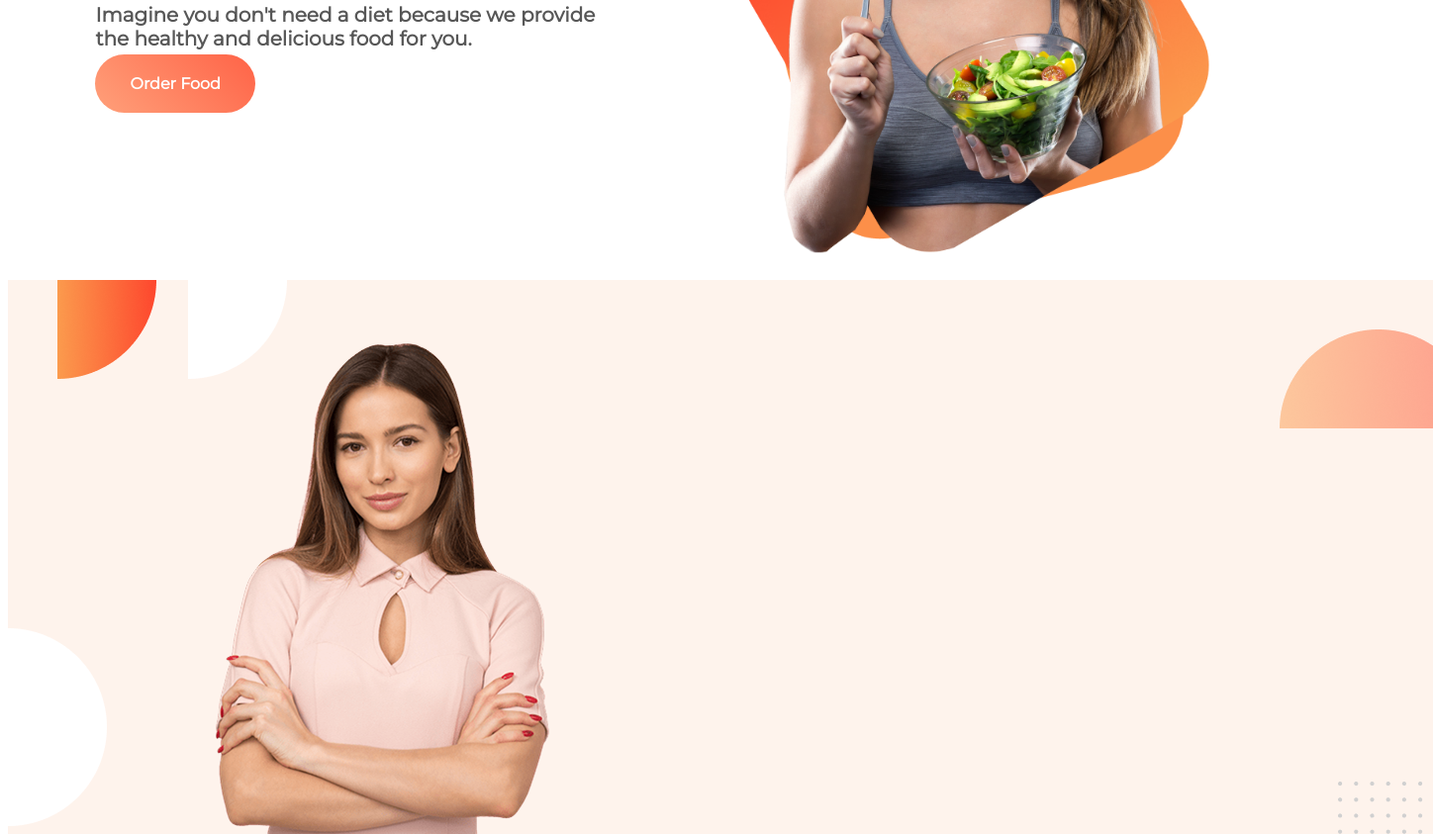
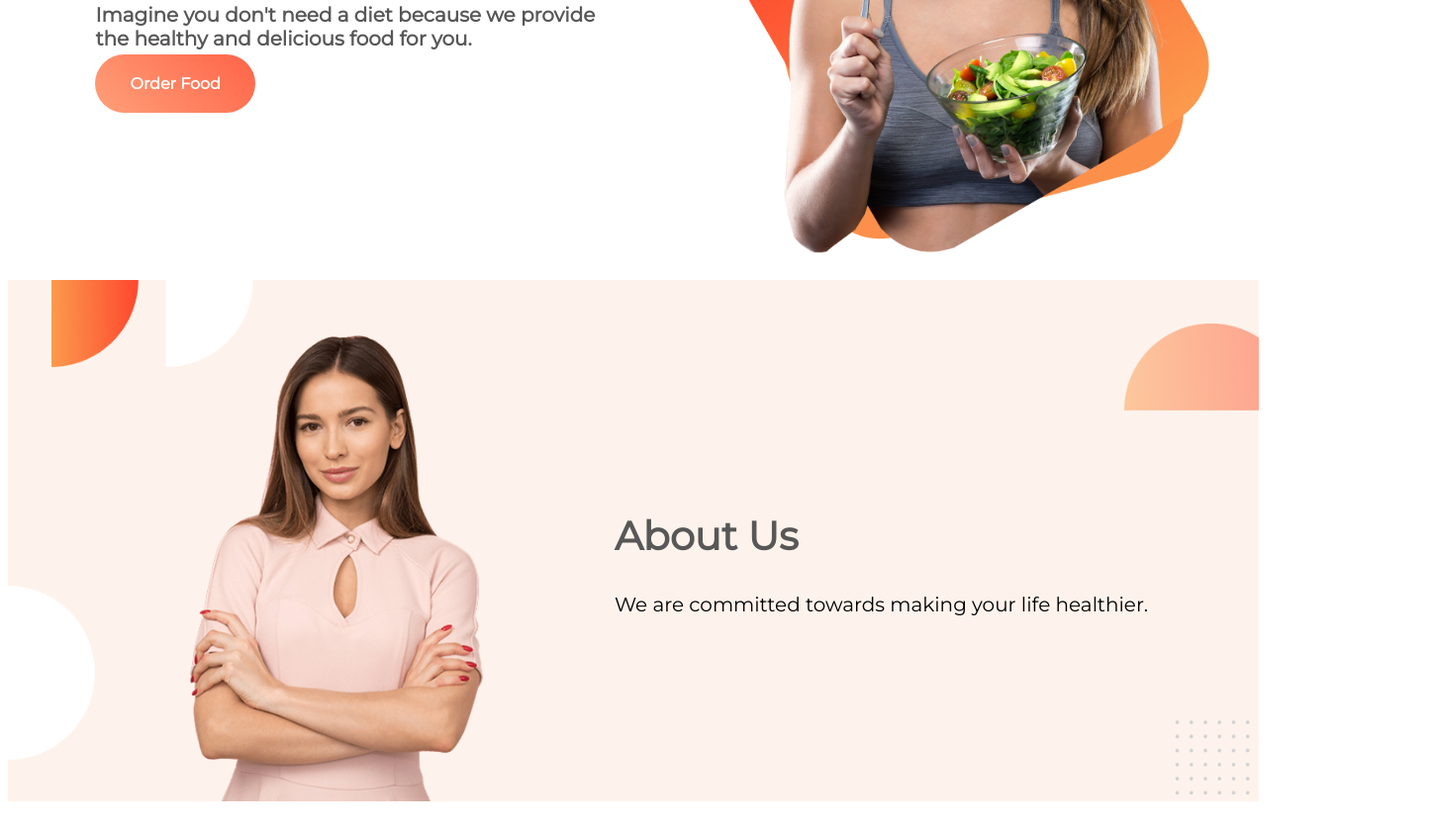
Before and after one commit to Saeedul/fresh-eats, a plain HTML site: page index.html in a window 1280 px wide. Shown: the part 316-1159 px from the top of the page at 99% size, 1448 px wide, since content can reach past the window. After the commit the page ends 1138 px from the top, so only its background shows below. Drawn offline with Linux system fonts and the light colour scheme.

Commit message:
added text and heading

```diff
--- a/index.html
+++ b/index.html
@@ -27,7 +27,11 @@
     </section>
     <section class="middle-banner">
         <div class="middle">
-            <img src="images/female2.png" alt="">
+            <img src="images/female2.png" alt="" style="width:100%;">
+        </div>
+        <div class="middle-items">
+            <h1 class="mid-h1">About Us</h1>
+            <p>We are committed towards making your life healthier.</p>
         </div>
     </section>
 </body>
--- a/style.css
+++ b/style.css
@@ -42,3 +42,15 @@ h1 span {
     font-weight: 700;
     font-size: medium;
 }
+
+.middle-items {
+    position: absolute;
+    top: 800px;
+    right: 120px;
+    font-size: 20px;
+}
+
+.mid-h1 {
+    font-size: 40px;
+    color: #575757;
+}
```
